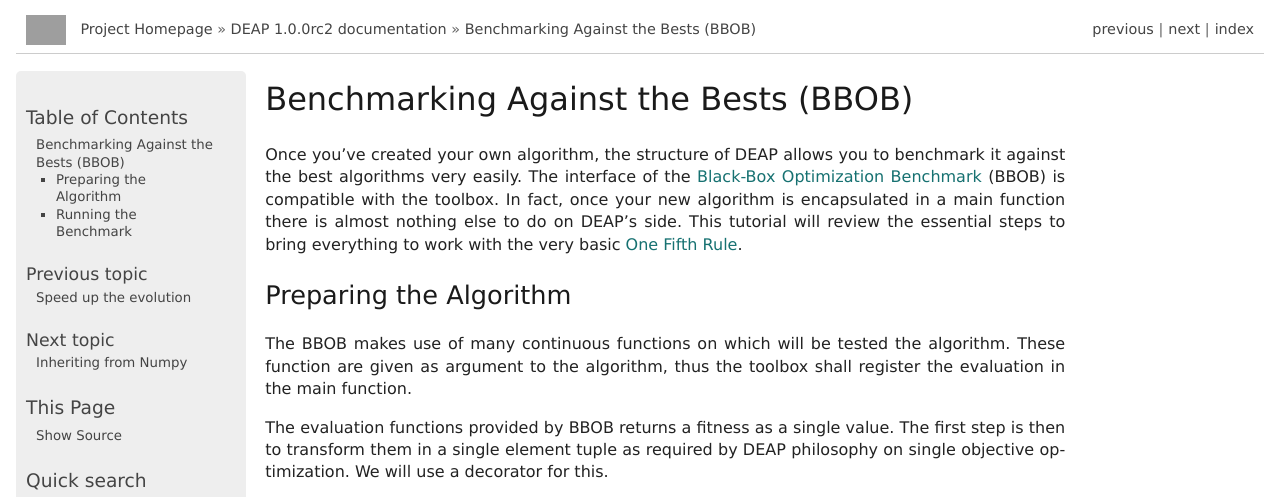
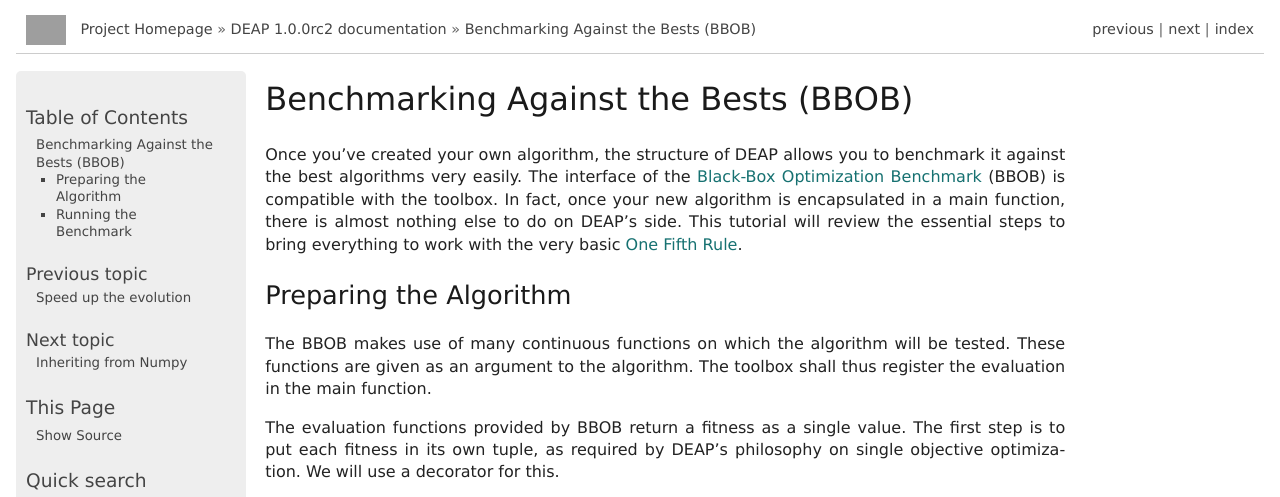
Before and after one commit to DEAP/deap, a Sphinx documentation site: the page built from doc/tutorials/advanced/benchmarking.rst, in a window 1280 px wide and 1400 px high, cut to the strip 0-497 px from the top of the window. Built offline with Sphinx 7.4.7, drawn with Linux system fonts in a browser that asks for light colours; formulas are drawn with MathJax 3; pages that are not in the unit, such as notebooks, are missing from menus; cross-references to code outside the pages are shown as plain code; some of the changed text lies outside the part shown; grey boxes are pictures that could not be loaded.

Commit message:
Fixed various typos and language-related issues in tutorials/advanced/benchmarking.rst
--HG--
branch : dev

```diff
--- a/doc/tutorials/advanced/benchmarking.rst
+++ b/doc/tutorials/advanced/benchmarking.rst
@@ -4,37 +4,35 @@
 Once you've created your own algorithm, the structure of DEAP allows you to
 benchmark it against the best algorithms very easily. The interface of the
 `Black-Box Optimization Benchmark <http://coco.gforge.inria.fr/>`_ (BBOB) is
-compatible with the toolbox. In fact, once your new algorithm is encapsulated
-in a main function there is almost nothing else to do on DEAP's side. This
-tutorial will review the essential steps to bring everything to work with
-the very basic :ref:`one-fifth`.
+compatible with the toolbox. In fact, once your new algorithm is encapsulated in
+a main function, there is almost nothing else to do on DEAP's side. This tutorial
+will review the essential steps to bring everything to work with the very basic
+:ref:`one-fifth`.
 
 Preparing the Algorithm
 -----------------------
 
-The BBOB makes use of many continuous functions on which will be tested the
-algorithm. These function are given as argument to the algorithm, thus the
-toolbox shall register the evaluation in the main function.
+The BBOB makes use of many continuous functions on which the algorithm will be
+tested. These functions are given as an argument to the algorithm. The toolbox
+shall thus register the evaluation in the main function.
 
-The evaluation
-functions provided by BBOB returns a fitness as a single value. The first step
-is then to transform them in a single element tuple as required by DEAP
-philosophy on single objective optimization. We will use a decorator
-for this.
+The evaluation functions provided by BBOB return a fitness as a single value.
+The first step is to put each fitness in its own tuple, as required by DEAP's
+philosophy on single objective optimization. We will use a decorator for this.
 
 .. literalinclude:: ../../../examples/bbob.py
    :pyobject: tupleize
 
-The algorithm is encapsulated in a main function that receives four
-arguments, the evaluation function, the dimensionality of the problem, the
-maximum number of evaluations and the target value to reach. As stated
-earlier, the toolbox is initialized in the main function with the :func:`update`
-function (described in the example) and the evaluation function received, which is decorated by our
+The algorithm is encapsulated in a main function that receives four arguments:
+the evaluation function, the dimensionality of the problem, the maximum number
+of evaluations and the target value to reach. As stated earlier, the toolbox is
+initialized in the main function with the :func:`update` function (described in
+the example) and the evaluation function received, which is decorated by our
 tuple-izer.
 
 Then, the target fitness value is encapsulated in a :class:`FitnessMin` object
-so that we can easily compare the individuals with it. Following is simply the
-algorithm, which is explained in the :ref:`one-fifth` example.
+so that we can easily compare the individuals with it. The last step is to
+define the algorithm, which is explained in the :ref:`one-fifth` example.
 
 .. literalinclude:: ../../../examples/bbob.py
    :pyobject: main
```
Also changed, not shown: other parts of doc/tutorials/advanced/benchmarking.rst (+4 -4 lines), 1 other file.
